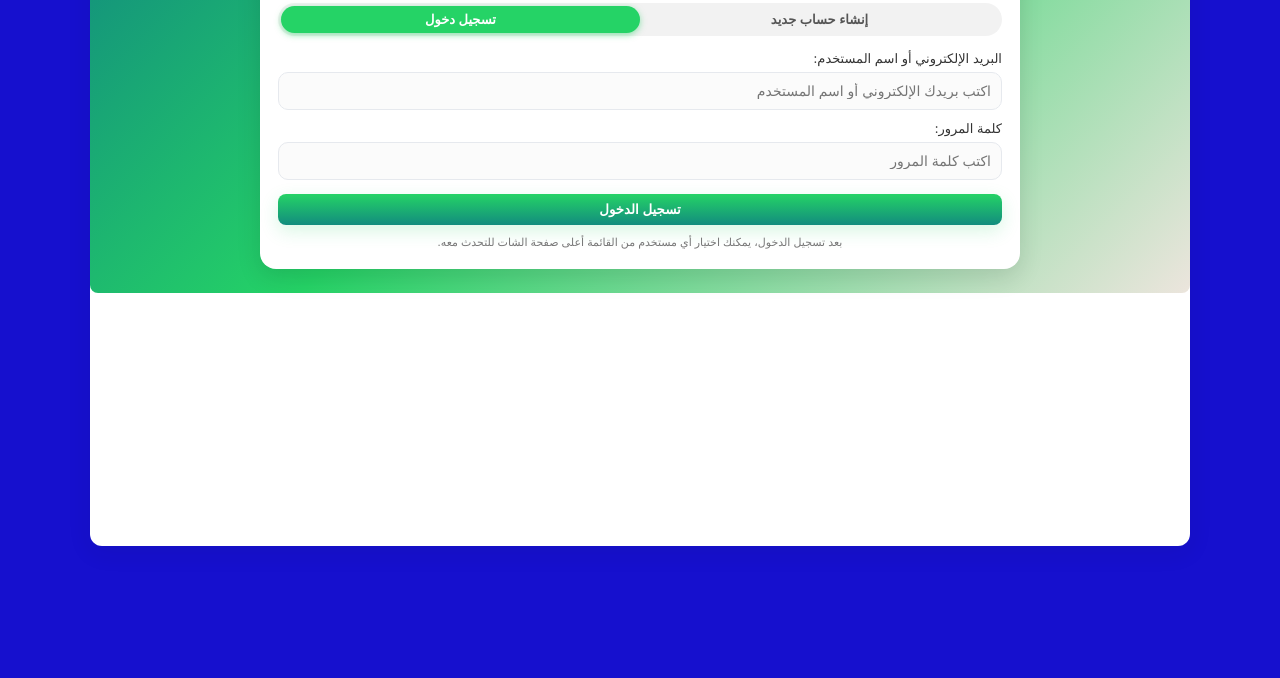
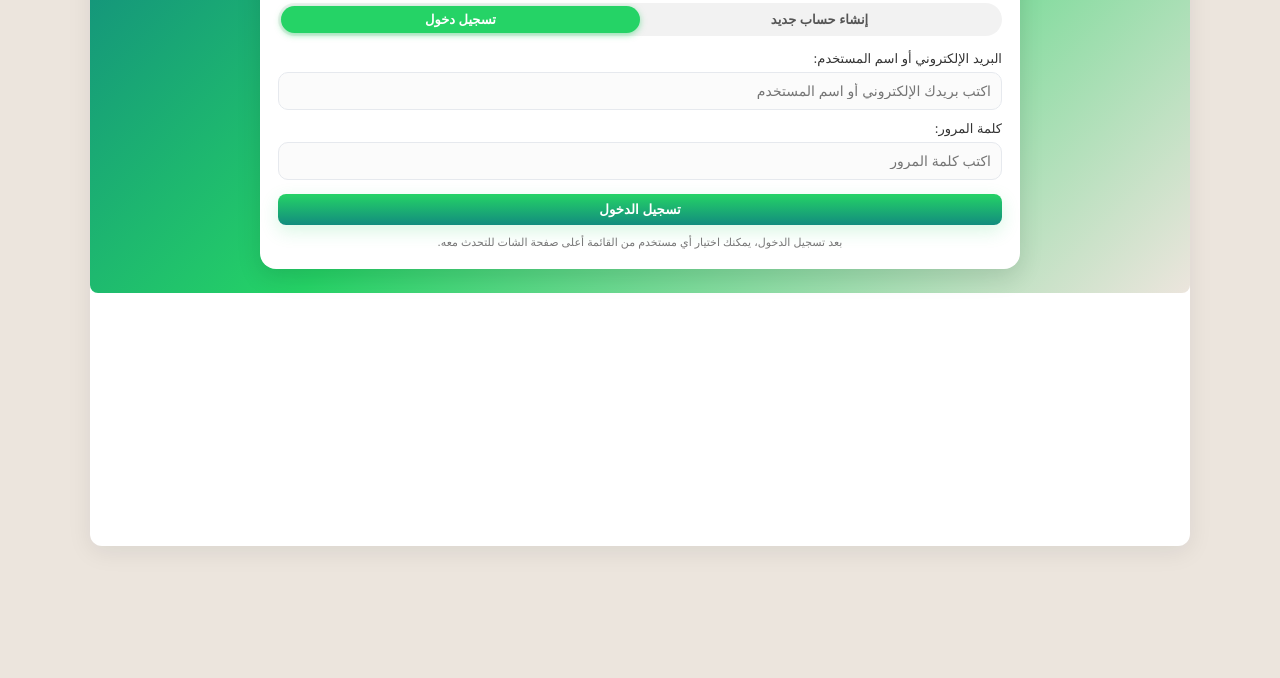
Before and after one commit to azizi12084/welcome-to-docker, a website: page public/index.html in a window 1280 px wide. Shown: the part 122-800 px from the top of the page. Drawn offline with nearby package versions, Linux system fonts and the light colour scheme; no server answers.

Commit message:
changes....

```diff
--- a/public/style.css
+++ b/public/style.css
@@ -24,7 +24,6 @@ body{
   font-family: -apple-system, BlinkMacSystemFont, 'Segoe UI', Roboto, 'Helvetica Neue', Arial;
   background: var(--bg);
   color:var(--text);
-  background: rgb(22, 16, 206) !important;
   -webkit-font-smoothing:antialiased;
   -moz-osx-font-smoothing:grayscale;
   direction: rtl;
```
